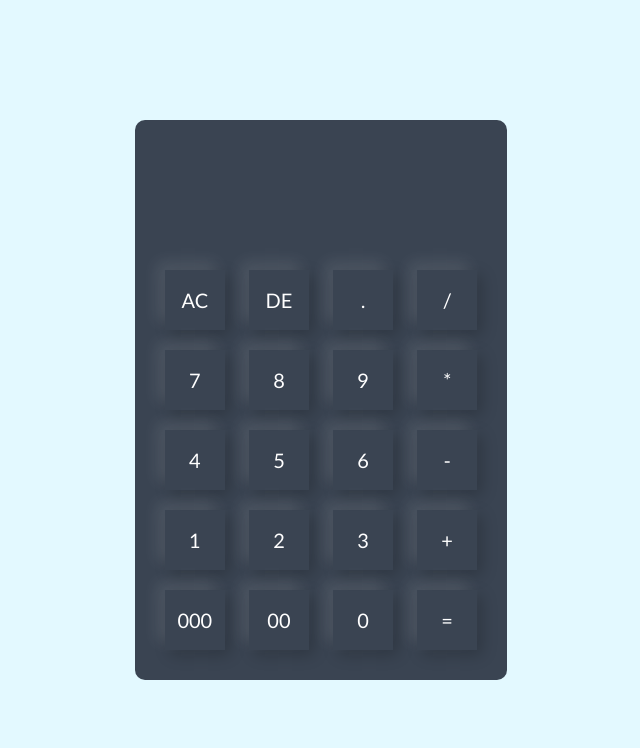
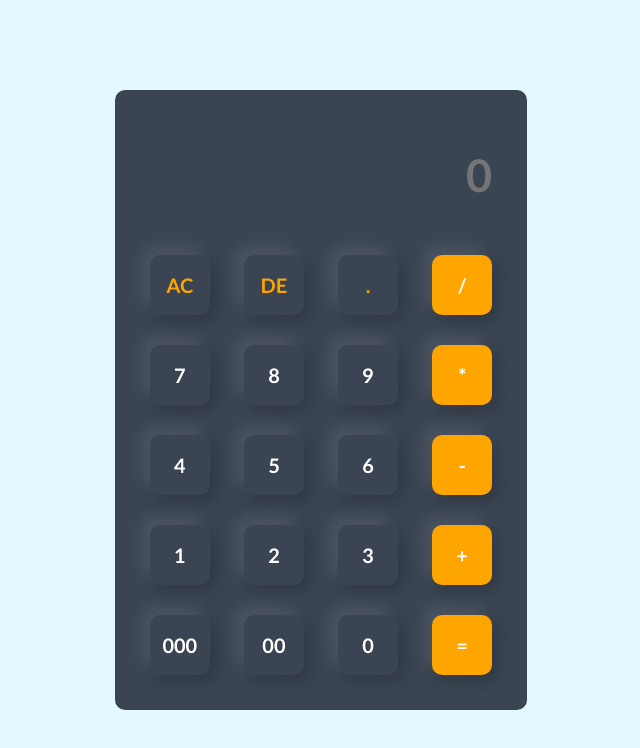
Before and after one commit to viraj00789/Calc, a plain HTML site: page index.html in a window 1280 px wide. Both pictures are taken after a click on the button "AC". Shown: the whole page, without its empty margins (319-959 px from the left). Drawn offline with Linux system fonts and the light colour scheme.

Commit message:
Done Calculator

```diff
--- a/index.html
+++ b/index.html
@@ -11,41 +11,41 @@
         <div class="calculator">
          <form action="">
             <div class="display">
-                <input type="text" id="inputBox" name="display" maxlength="10" >
+                <input type="text" id="inputBox" name="display" placeholder="0" maxlength="10" readonly >
             </div>
             <div>
-                <input type="button" class="button" value="AC">
-                <input type="button" class="button" value="DE">
-                <input type="button" class="button" value=".">
-                <input type="button" class="button" value="/">
+                <input type="button" class="button btn-1" value="AC">
+                <input type="button" class="button btn-1" value="DE">
+                <input type="button" class="button btn-1" value=".">
+                <input type="button" class="button btn" value="/">
 
             </div>
             <div>
-                <input type="button" class="button" value="7">
-                <input type="button" class="button" value="8">
-                <input type="button" class="button" value="9">
-                <input type="button" class="button" value="*">
+                <input type="button" class="button btn-2" value="7">
+                <input type="button" class="button btn-2" value="8">
+                <input type="button" class="button btn-2" value="9">
+                <input type="button" class="button btn" value="*">
 
             </div>
             <div>
-                <input type="button" class="button" value="4">
-                <input type="button" class="button" value="5">
-                <input type="button" class="button" value="6">
-                <input type="button" class="button" value="-">
+                <input type="button" class="button btn-3" value="4">
+                <input type="button" class="button btn-3" value="5">
+                <input type="button" class="button btn-3" value="6">
+                <input type="button" class="button btn" value="-">
 
             </div>
             <div>
-                <input type="button" class="button" value="1">
-                <input type="button" class="button" value="2">
-                <input type="button" class="button" value="3">
-                <input type="button" class="button" value="+">
+                <input type="button" class="button btn-4" value="1">
+                <input type="button" class="button btn-4" value="2">
+                <input type="button" class="button btn-4" value="3">
+                <input type="button" class="button btn" value="+">
 
             </div>
             <div>
-                <input type="button" class="button" value="000">
-                <input type="button" class="button" value="00">
-                <input type="button" class="button" value="0">
-                <input type="button" class="button" value="=">
+                <input type="button" class="button btn-5" value="000">
+                <input type="button" class="button btn-5" value="00">
+                <input type="button" class="button btn-5" value="0">
+                <input type="button" class="button btn" value="=">
 
             </div>
 
--- a/script.js
+++ b/script.js
@@ -1,16 +1,16 @@
 const input = document.getElementById("inputBox");
-const buttons = document.querySelectorAll("input[type='button']");
+const buttons = document.querySelectorAll(".button");
 let expression = "";
 let currentResult = "";
 
 const maxLength = 12;
 
-buttons.forEach((button) => {
-  button.addEventListener("click", (e) => {
-    const value = e.target.value;
-
+const onClickBtn = (value) => {
   if (value === "=") {
     try {
+      if (expression.trim() === "") {
+        return;
+      }
       if (currentResult) {
         expression = `${currentResult}${expression}`;
       }
@@ -21,7 +21,6 @@ buttons.forEach((button) => {
       }
 
       input.value = currentResult;
-
       expression = "";
     } catch (error) {
       input.value = "Error";
@@ -34,9 +33,6 @@ buttons.forEach((button) => {
     input.value = "";
   } else if (value === "DE") {
     expression = expression.slice(0, -1);
-      if (expression.length > maxLength) {
-        expression = expression.slice(0, maxLength);
-      }
     input.value = expression;
   } else {
     if (expression.length < maxLength) {
@@ -44,5 +40,31 @@ buttons.forEach((button) => {
       input.value = expression;
     }
   }
+};
+
+const onKeyPress = (e) => {
+  const key = e.key;
+  if (/^[0-9+\-*/.]$/.test(key)) {
+    if (expression.length < maxLength) {
+      expression += key;
+      input.value = expression;
+    }
+  } else if (key === "Enter") {
+    e.preventDefault();
+    onClickBtn("=");
+  } else if (key === "Backspace") {
+    e.preventDefault();
+    onClickBtn("DE");
+  } else if (key === "Escape") {
+    e.preventDefault();
+    onClickBtn("AC");
+  }
+};
+
+buttons.forEach((button) => {
+  button.addEventListener("click", (e) => {
+    onClickBtn(e.target.value);
   });
 });
+
+document.addEventListener("keydown", onKeyPress);
--- a/style.css
+++ b/style.css
@@ -12,10 +12,29 @@
   align-items: center;
   justify-content: center;
 }
+.btn-1
+{
+  color: orange;
+  background:transparent;
+}
+.btn-2,.btn-3,.btn-4,.btn-5
+{
+  color: white;
+  background:transparent;
+}
+.btn
+{
+  color: white;
+  background-color: orange;
+}
 .calculator {
   background: #3a4452;
   padding: 20px;
   border-radius: 10px;
+}
+input{
+  background:transparent;
+  color: white;
 }
 .calculator form input {
   border: 0;
@@ -24,11 +43,11 @@
   height: 60px;
   box-shadow: -8px -8px 15px rgba(255, 255, 255, 0.1),
     5px 5px 15px rgba(0, 0, 0, 0.2);
-  background: transparent;
   font-size: 20px;
-  color: #fff;
+  font-weight: bold;
   cursor: pointer;
-  margin: 10px;
+  margin: 15px;
+  border-radius: 10px;
 }
 form .display {
   display: flex;
```
Lines whose indentation alone changed are shown as unchanged.
